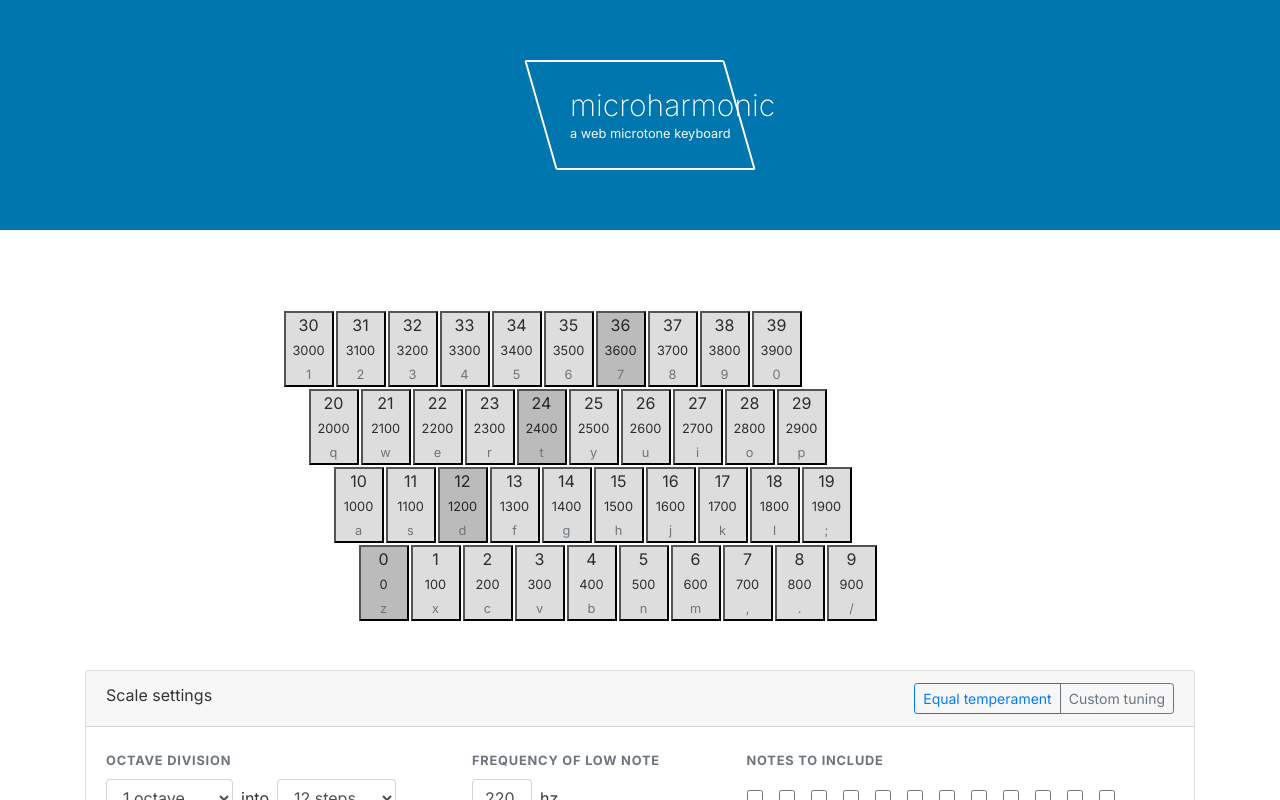
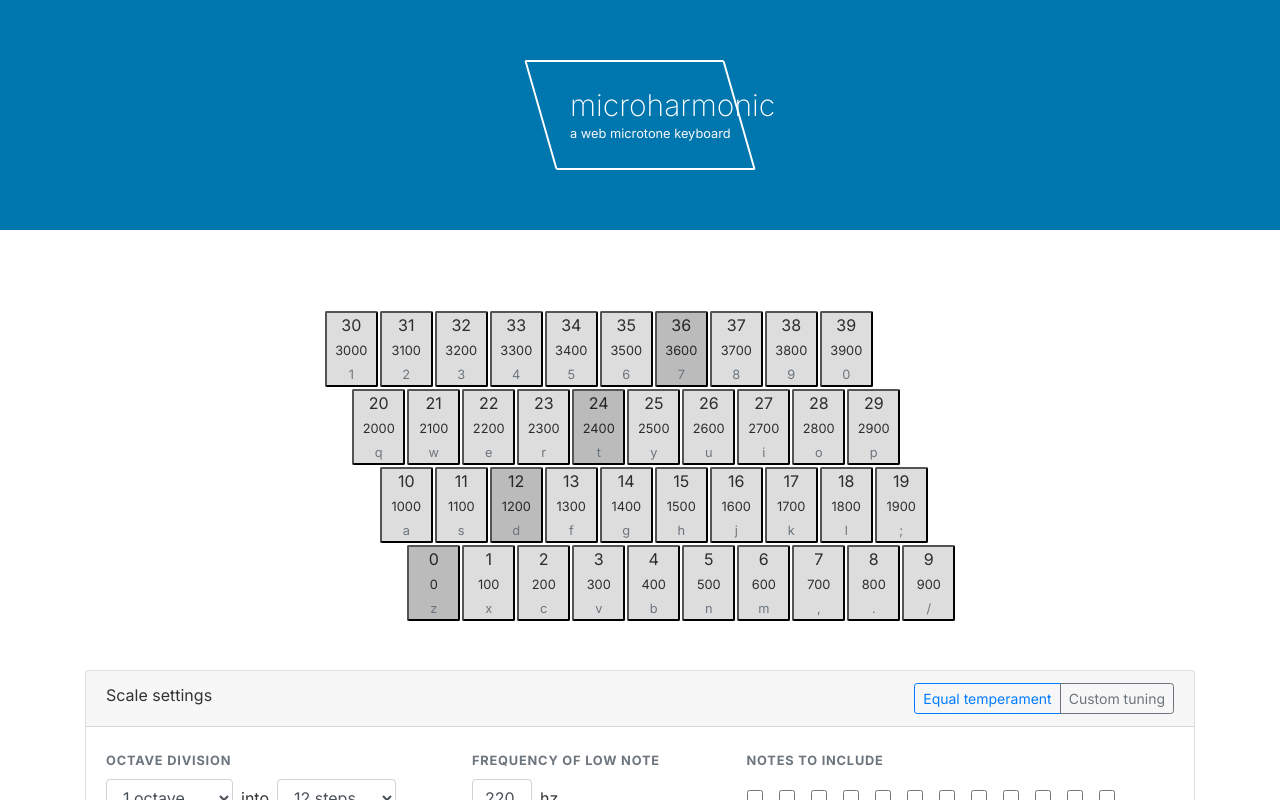
Before and after one commit to kevinsqi/microharmonic, a React (Create React App) app: page / in a window 1280 px wide. Shown: the top 800 px of the page. Built offline with nearby package versions, Linux system fonts and the light colour scheme.

Commit message:
style keyboard using flexbox, fixes center alignment and improves margins

```diff
--- a/src/App.css
+++ b/src/App.css
@@ -80,6 +80,19 @@ input[type=checkbox] {
   letter-spacing: 0.8px;
 }
 
+/*
+ * Custom components
+ */
+
+.Parallelogram {
+  display: inline-block;
+  width: 100%;
+  height: 100%;
+  border: 2px solid #fff;
+  border-radius: 2px;
+  transform: skew(16deg);
+}
+
 .sequence-item {
   height: 40px;
   border: 1px solid #abb;
@@ -100,12 +113,27 @@ input[type=checkbox] {
   opacity: 1;
 }
 
+/*
+ * Keyboard
+ */
+
+@media (min-width: 576px) {
+  .Keyrow {
+    width: 550px;
+  }
+}
+
 .Key {
   cursor: pointer;
   background-color: #ddd;
   width: 100%;
   margin: 1px;
   padding: 0;
+  flex: 1;
+  border-radius: 2px;
+}
+.Key:focus {
+  outline: none;
 }
 
 .Key--octave {
@@ -116,41 +144,26 @@ input[type=checkbox] {
   background-color: #16b8e0;
 }
 
+.Keyrow {
+  display: flex;
+}
+
+
 @media (min-width: 576px) {
-  .Key {
-    width: 50px;
+  /* Based on each key being 10% width */
+  .Keyrow--0 {
+    margin-left: 7.5%;
   }
 
-  .keyrow {
-    width: 640px; /* TODO: sorta hack, fix */
+  .Keyrow--1 {
+    margin-left: 2.5%;
   }
 
-  .keyrow-0 {
-    margin-left: 75px;
+  .Keyrow--2 {
+    margin-left: -2.5%;
   }
 
-  .keyrow-1 {
-    margin-left: 50px;
-  }
-
-  .keyrow-2 {
-    margin-left: 25px;
-  }
-
-  .keyrow-3 {
-    margin-left: 0px;
+  .Keyrow--3 {
+    margin-left: -7.5%;
   }
 }
-
-/*
- * Custom components
- */
-
-.Parallelogram {
-  display: inline-block;
-  width: 100%;
-  height: 100%;
-  border: 2px solid #fff;
-  border-radius: 2px;
-  transform: skew(16deg);
-}
--- a/src/Keyboard.js
+++ b/src/Keyboard.js
@@ -11,6 +11,7 @@ import {
   CENTS_IN_OCTAVE,
 } from './noteHelpers';
 
+// This has to be in pitch ascending order to be able to use getOffsetFromKeyLabel
 const KEY_LABELS_IN_ROWS = [`zxcvbnm,./`, `asdfghjkl;`, `qwertyuiop`, `1234567890`];
 
 const KEY_LABELS = KEY_LABELS_IN_ROWS.join(''); // keys in ascending pitch order
@@ -134,16 +135,13 @@ class Keyboard extends React.Component {
   }
 
   render() {
+    const reversedRowIndexes = _.range(KEY_LABELS_IN_ROWS.length - 1, -1, -1);
     return (
-      <div className={this.props.className}>
-        {_.range(KEY_LABELS_IN_ROWS.length - 1, -1, -1).map((rowIndex) => {
+      <div className={classNames('Keyboard', this.props.className)}>
+        {reversedRowIndexes.map((rowIndex) => {
           const keyLabels = KEY_LABELS_IN_ROWS[rowIndex].split('');
-
           return (
-            <div
-              className={classNames('row', 'no-gutters', 'keyrow', `keyrow-${rowIndex}`)}
-              key={rowIndex}
-            >
+            <div className={classNames('Keyrow', `Keyrow--${rowIndex}`)} key={rowIndex}>
               {keyLabels.map((keyLabel) => this.renderKey(keyLabel))}
             </div>
           );
```
